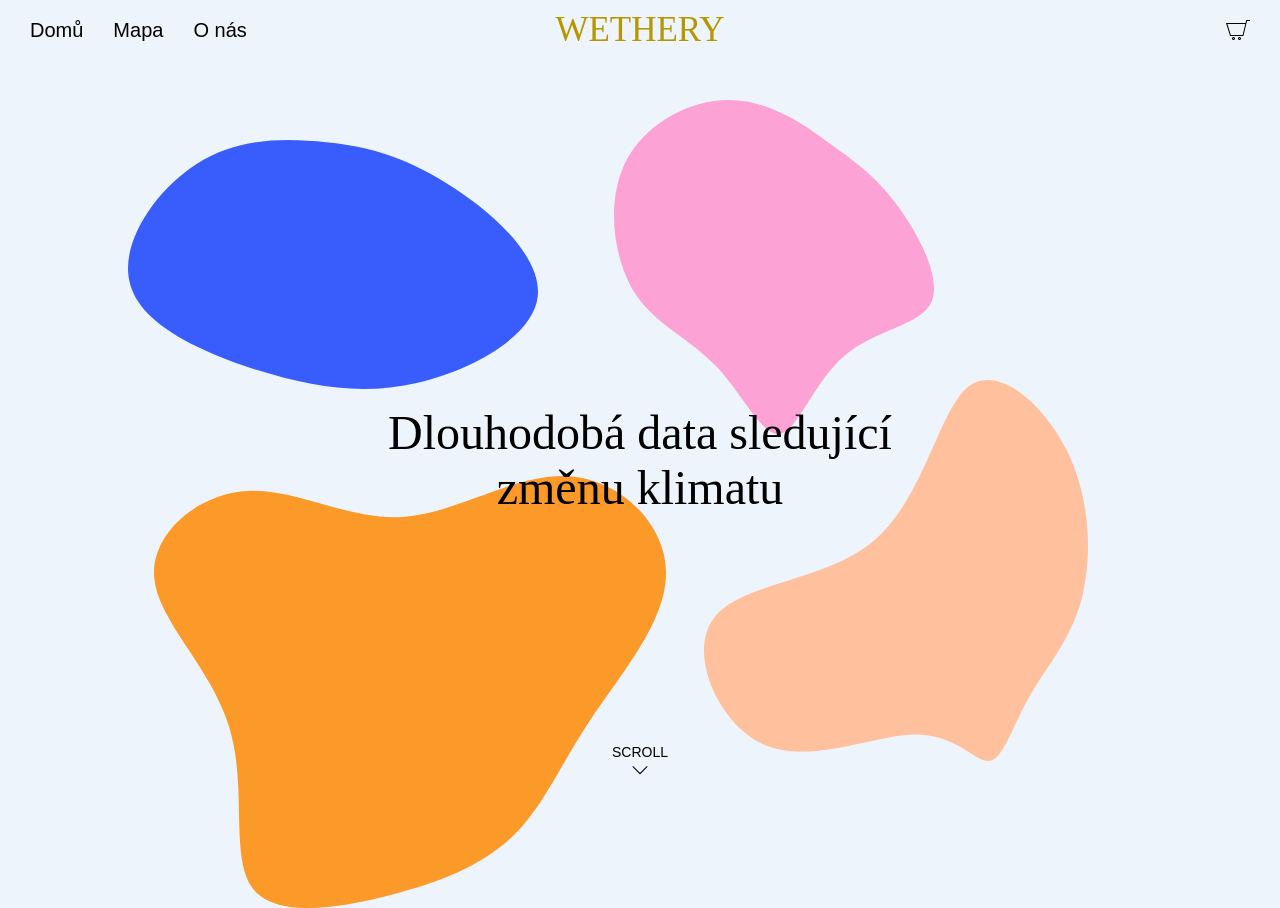
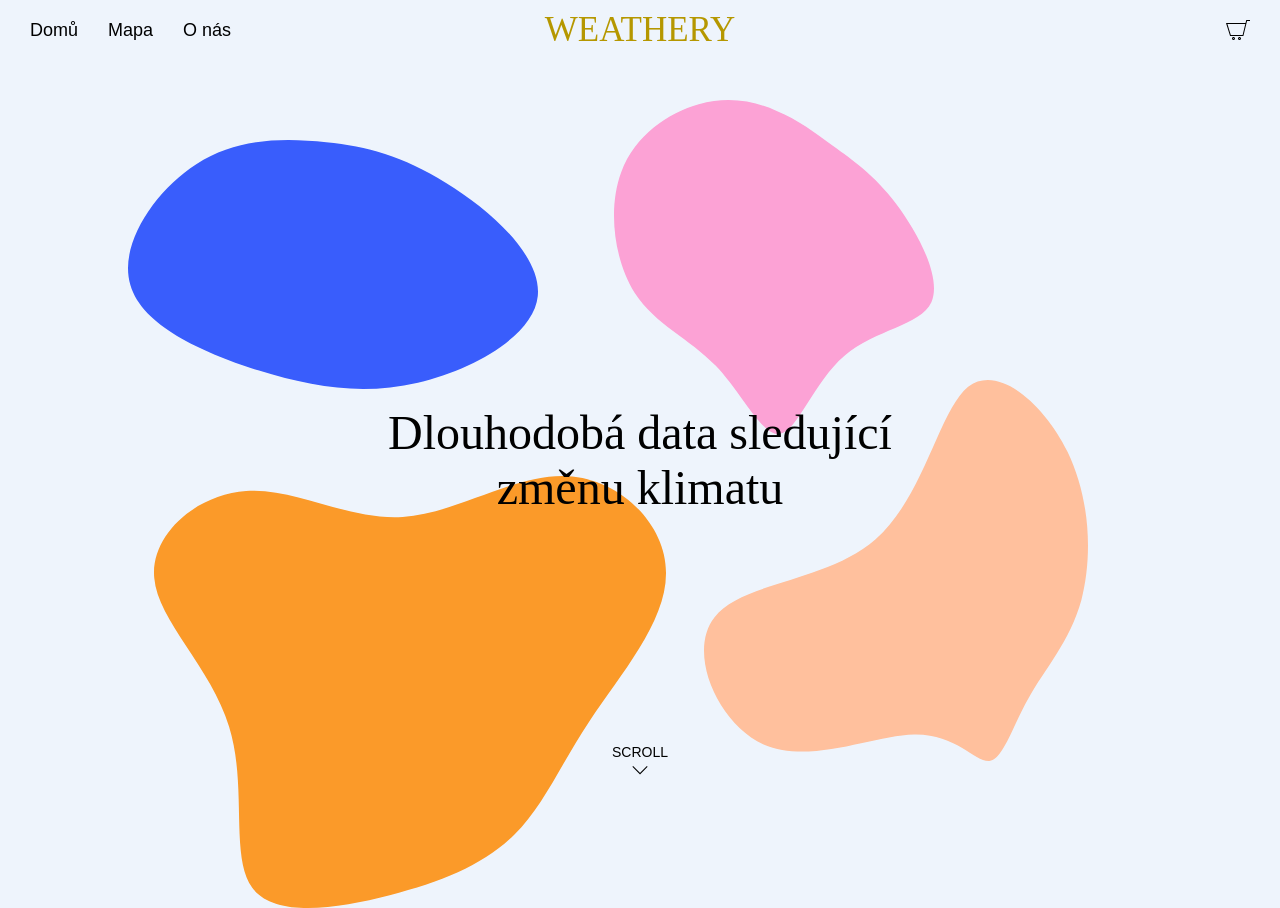
Before and after one commit to gyarab/2022-3e-weathery, a Vue app in the folder frontend/: page / in a window 1280 px wide. Built offline with nearby package versions, Linux system fonts and the light colour scheme; no server answers; what vue3-apexcharts would draw is missing.

Commit message:
zmena mapy

```diff
--- a/frontend/src/App.vue
+++ b/frontend/src/App.vue
@@ -8,7 +8,7 @@ import {RouterLink, RouterView} from 'vue-router'
             <RouterLink to="/">Domů</RouterLink>
             <RouterLink to="/mapa">Mapa</RouterLink>
             <RouterLink to="/about">O nás</RouterLink>
-            <h1>WETHERY</h1>
+            <h1>WEATHERY</h1>
             <RouterLink id="kosik" to="/nakup"><img src="src/assets/icony/kosik.svg" alt="kosik"></RouterLink>
         </nav>
 
--- a/frontend/src/assets/leaflet-providers.ts
+++ b/frontend/src/assets/leaflet-providers.ts
@@ -10,7 +10,7 @@
     'use strict';
 
     L.TileLayer.Provider = L.TileLayer.extend({
-        initialize: function (arg, options) {
+        initialize: function (arg: string, options: any) {
             let providers = L.TileLayer.Provider.providers;
             let parts = arg.split('.');
             let providerName = parts[0];
@@ -41,12 +41,12 @@
                 };
             }
 
-            let attributionReplacer = function (attr) {
+            let attributionReplacer = function (attr: string) {
                 if (attr.indexOf('{attribution.') === -1) {
                     return attr;
                 }
                 return attr.replace(/\{attribution.(\w*)\}/g,
-                    function (match, attributionName) {
+                    function (match: any, attributionName: string | number) {
                         return attributionReplacer(providers[attributionName].options.attribution);
                     }
                 );
@@ -78,8 +78,8 @@
                 Positron: 'light_all',
             }
         },
-    };
-    L.tileLayer.provider = function (provider, options) {
+    }
+    L.tileLayer.provider = function (provider: any, options: any) {
         return new L.TileLayer.Provider(provider, options);
     };
     return L;
--- a/frontend/src/assets/styly.css
+++ b/frontend/src/assets/styly.css
@@ -9,7 +9,7 @@
 :root {
     --vyska-popupu-mapa: 200px;
     --vyska-menu: 60px;
-    --velikost-pisma-menu: 20px;
+    --velikost-pisma-menu: 18px;
     --bila: #eef4fc;
     --modra: #395DFC;
     --ruzova: #FCA2D5;
--- a/frontend/src/components/Mapa.vue
+++ b/frontend/src/components/Mapa.vue
@@ -23,7 +23,7 @@ export default {
     },
     mounted() {
         // tady info: https://github.com/leaflet-extras/leaflet-providers
-        L.tileLayer.provider('CartoDB.Positron').addTo(this.map);
+        L.tileLayer.provider('CartoDB.Voyager').addTo(this.map);
 
         axios
             .get("/stations")
@@ -70,8 +70,6 @@ export default {
                             } else {
                                 //jsme vpíči to vymyslí firu
                             }
-                            // ulozim si to pocasi co mi prijde a potom to nasazim do toho bindPOPUPu
-                            //https://weathery.ecko.ga/, https://weathery.ecko.ga/docs#/default/now_api_now__gps__get
                         })
                 }
             })
--- a/frontend/src/views/HomeView.vue
+++ b/frontend/src/views/HomeView.vue
@@ -125,6 +125,7 @@ export default {
     justify-content: center;
     cursor: pointer;
     user-select: none;
+    transition-duration: 0.5s;
 }
 
 #scroll img {
```
